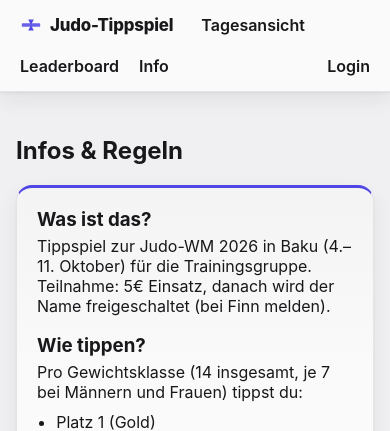
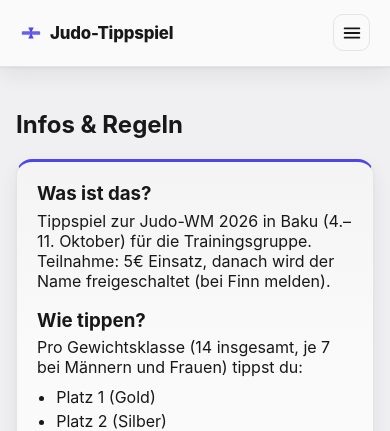
Before and after one commit to Finn312/wm-tippspiel, a FastAPI app: page /info in a window 390 px wide. Shown: the top 431 px of the page. Run offline with FastAPI, Linux system fonts and the light colour scheme; some libraries are stand-ins or nearby versions.

Commit message:
Replace stacked mobile nav with a burger menu
Below 640px, the nav links, username and logout button used to wrap
onto several lines in an unstructured stack. Now only the logo and
a hamburger toggle show in the header; tapping it opens a dropdown
panel with the nav links stacked clearly, with the logged-in user's
name and logout button visually separated by a divider. Closes on
an outside click; navigating via a link closes it implicitly since
every link is a full page load. Desktop keeps the single-row nav
unchanged (hamburger only renders below 640px).

Co-Authored-By: Claude Sonnet 5 <noreply@anthropic.com>

```diff
--- a/app/templates/base.html
+++ b/app/templates/base.html
@@ -116,6 +116,46 @@
     nav a:not(.brand) { color: var(--text); text-decoration: none; font-weight: 600; }
     nav a:not(.brand):hover { color: var(--accent); }
     nav .spacer { flex: 1; }
+    .nav-toggle {
+      display: none;
+      margin-left: auto;
+      background: transparent;
+      border: 1px solid var(--border);
+      color: var(--text);
+      padding: 0.4rem;
+      border-radius: 10px;
+      box-shadow: none;
+      cursor: pointer;
+      align-items: center;
+      justify-content: center;
+      flex: none;
+    }
+    .nav-toggle:hover { opacity: 0.85; }
+    .nav-menu { display: flex; align-items: center; gap: 1.25rem; flex: 1; flex-wrap: wrap; }
+    .nav-user { display: flex; align-items: center; gap: 0.75rem; }
+    @media (max-width: 640px) {
+      .nav-toggle { display: inline-flex; }
+      .nav-menu {
+        display: none;
+        flex-direction: column;
+        align-items: stretch;
+        width: 100%;
+        gap: 0.15rem;
+        margin-top: 0.75rem;
+        flex: none;
+      }
+      .nav-menu.open { display: flex; }
+      .nav-menu .spacer { display: none; }
+      .nav-menu a:not(.brand) { padding: 0.65rem 0.4rem; border-radius: 8px; }
+      .nav-menu a:not(.brand):hover { background: var(--accent-soft); }
+      .nav-user {
+        flex-direction: row;
+        justify-content: space-between;
+        border-top: 1px solid var(--border);
+        margin-top: 0.4rem;
+        padding-top: 0.75rem;
+      }
+    }
     main { max-width: 720px; margin: 0 auto; padding: 1.5rem 1rem 3rem; }
     .card {
       overflow: hidden;
@@ -284,19 +324,28 @@
       </svg>
       <span>Judo-Tippspiel</span>
     </a>
+    <button type="button" class="nav-toggle" id="nav-toggle" aria-label="Menü öffnen" aria-expanded="false" aria-controls="nav-menu">
+      <svg width="22" height="22" viewBox="0 0 24 24" fill="none" xmlns="http://www.w3.org/2000/svg" aria-hidden="true">
+        <path d="M4 7h16M4 12h16M4 17h16" stroke="currentColor" stroke-width="2" stroke-linecap="round"/>
+      </svg>
+    </button>
+    <div class="nav-menu" id="nav-menu">
       <a href="/">Tagesansicht</a>
       {% if current_user %}<a href="/my-tips">Meine Tipps</a>{% endif %}
       <a href="/leaderboard">Leaderboard</a>
       <a href="/info">Info</a>
       <div class="spacer"></div>
       {% if current_user %}
+        <div class="nav-user">
           <span class="muted">{{ current_user.name }}</span>
           <form method="post" action="/logout" style="margin:0;">
             <button type="submit" style="padding:0.3rem 0.6rem;">Logout</button>
           </form>
+        </div>
       {% else %}
         <a href="/login">Login</a>
       {% endif %}
+    </div>
   </nav>
   <main>
     {% block content %}{% endblock %}
@@ -323,6 +372,33 @@
     }
     document.addEventListener('DOMContentLoaded', startCountdowns);
     document.body.addEventListener('htmx:afterSwap', startCountdowns);
+
+    (function () {
+      const toggle = document.getElementById('nav-toggle');
+      const menu = document.getElementById('nav-menu');
+      if (!toggle || !menu) return;
+      function closeMenu() {
+        menu.classList.remove('open');
+        toggle.setAttribute('aria-expanded', 'false');
+      }
+      function openMenu() {
+        menu.classList.add('open');
+        toggle.setAttribute('aria-expanded', 'true');
+      }
+      toggle.addEventListener('click', function (e) {
+        e.stopPropagation();
+        if (menu.classList.contains('open')) {
+          closeMenu();
+        } else {
+          openMenu();
+        }
+      });
+      document.addEventListener('click', function (e) {
+        if (menu.classList.contains('open') && !menu.contains(e.target) && !toggle.contains(e.target)) {
+          closeMenu();
+        }
+      });
+    })();
   </script>
 </body>
 </html>
```
Lines whose indentation alone changed are shown as unchanged.
